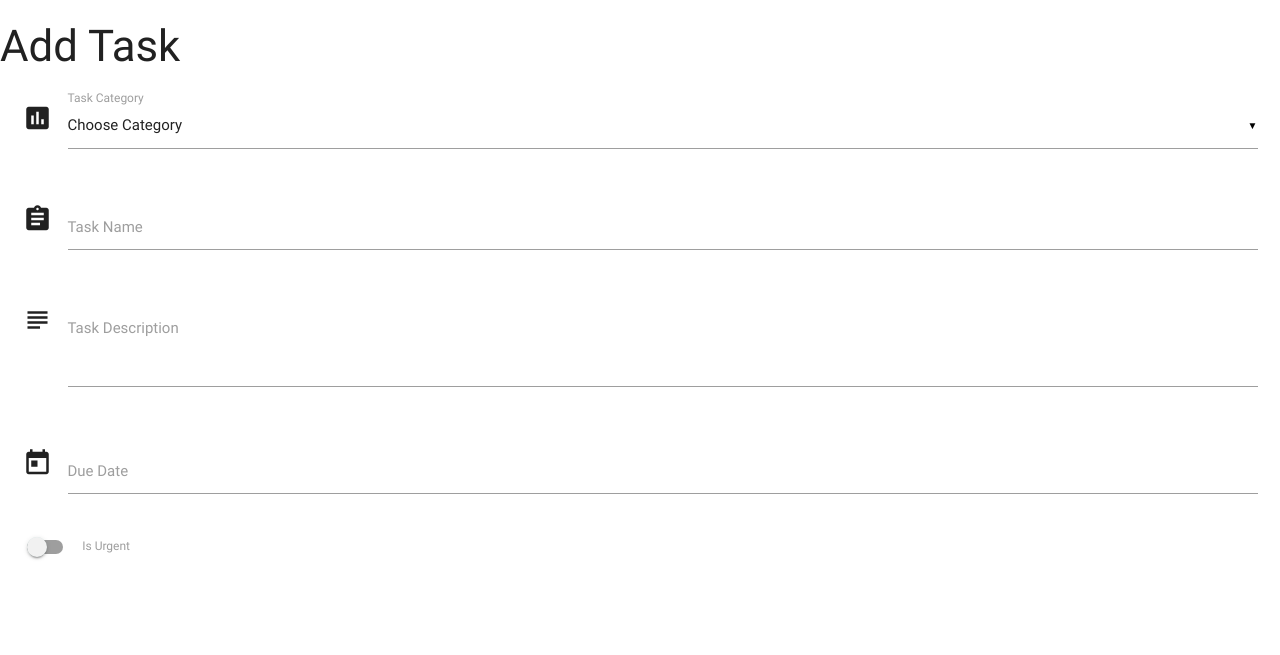
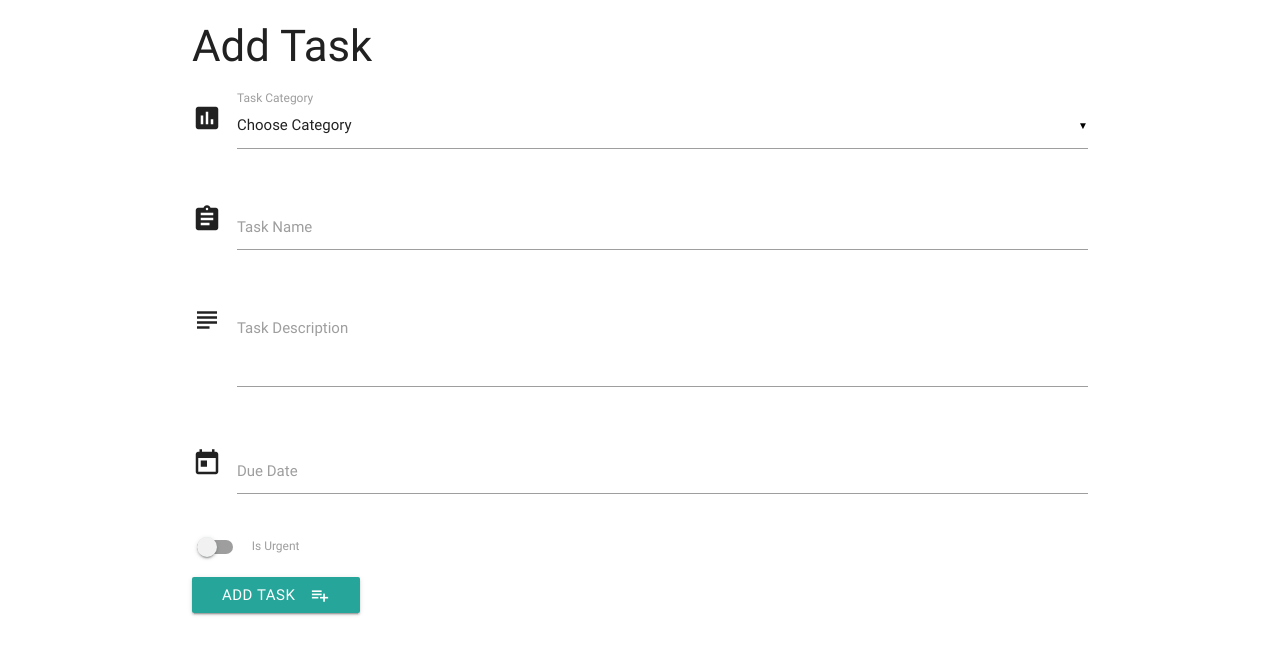
Before and after one commit to StevePilcher/Task_Manager_App, a Flask app: page /add_task in a window 1280 px wide. Shown: the top 655 px of the page. Run offline with Flask 2, Linux system fonts and the light colour scheme; data that the repository does not hold is empty; some libraries are stand-ins or nearby versions.

Commit message:
edit/delte tasks

```diff
--- a/app.py
+++ b/app.py
@@ -16,12 +16,46 @@ def get_tasks():
     return render_template("tasks.html",
     tasks=mongo.db.tasks.find())
 
+
 @app.route('/add_task')
 def add_task():
     return render_template("addtask.html",
     categories=mongo.db.categories.find())
 
 
+@app.route('/insert_task', methods=['POST'])
+def insert_task():
+    tasks = mongo.db.tasks
+    tasks.insert_one(request.form.to_dict())
+    return redirect(url_for('get_tasks'))
+
+
+@app.route('/edit_task/<task_id>')
+def edit_task(task_id):
+    the_task =  mongo.db.tasks.find_one({"_id": ObjectId(task_id)})
+    all_categories =  mongo.db.categories.find()
+    return render_template('edittask.html', task=the_task,
+                           categories=all_categories)
+
+
+@app.route('/update_task/<task_id>' , methods=["POST"])
+def update_task(task_id):
+    tasks = mongo.db.tasks
+    tasks.update( {'_id': ObjectId(task_id)},
+    {
+        'task_name':request.form.get('task_name'),
+        'category_name':request.form.get('category_name'),
+        'task_description': request.form.get('task_description'),
+        'due_date': request.form.get('due_date'),
+        'is_urgent':request.form.get('is_urgent')
+    })
+    return redirect(url_for('get_tasks'))
+
+@app.route('/delete_task/<task_id>')
+def delete_task(task_id):
+    mongo.db.tasks.remove({'_id': ObjectId(task_id)})
+    return redirect(url_for('get_tasks'))
+
 
 if __name__ == '__main__':
     app.run(host=os.environ.get('IP'),
--- /dev/null
+++ b/static/css/style.css
@@ -0,0 +1,11 @@
+.btn_small {
+    height: 24px;
+    width: 60px;
+    line-height: 24px;
+    margin:5px 5px;
+    padding: 0 0.5em;
+}
+
+.task_header {
+    margin-top: 5px;
+}
--- a/templates/addtask.html
+++ b/templates/addtask.html
@@ -2,7 +2,7 @@
 
 <h3>Add Task</h3>
 <div class="row">
-  <form action="" method="POST" class="col s12">
+	<form action="{{ url_for('insert_task') }}" method="POST" class="col s12">
 		<div class="row">
 			<div class="input-field col s12">
 				<i class="material-icons prefix">poll</i>
@@ -52,6 +52,9 @@
         </label>
 			</div>
 		</div>
+		<button class="btn waves-effect waves-light" type="submit" name="action">Add Task
+    <i class="material-icons right">playlist_add</i>
+  </button>
 	</form>
 </div>
 
--- a/templates/base.html
+++ b/templates/base.html
@@ -1,20 +1,16 @@
 <!DOCTYPE html>
 <html>
-  <head>
-    <link
-      href="https://fonts.googleapis.com/icon?family=Material+Icons"
-      rel="stylesheet"
-    />
-    <link
-      rel="stylesheet"
-      href="https://cdnjs.cloudflare.com/ajax/libs/materialize/0.100.2/css/materialize.min.css"
-    />
-    <title>To Do List</title>
-  </head>
 
-  <body>
-    {% block content %} {% endblock %}
+<head>
+    <link href="https://fonts.googleapis.com/icon?family=Material+Icons" rel="stylesheet">
+    <link rel="stylesheet" href="https://cdnjs.cloudflare.com/ajax/libs/materialize/0.100.2/css/materialize.min.css">
+    <link rel="stylesheet" href="{{url_for('static', filename='css/style.css')}}" type="text/css" />
+</head>
 
+<body>
+    <div class="container">
+        {% block content %} {% endblock %}
+    </div>
     <script src="https://cdnjs.cloudflare.com/ajax/libs/jquery/3.2.1/jquery.min.js"></script>
     <script src="https://cdnjs.cloudflare.com/ajax/libs/materialize/0.100.2/js/materialize.min.js"></script>
     <script type="text/javascript">
@@ -32,5 +28,6 @@
             closeOnSelect: false // Close upon selecting a date,
         });
     </script>
-  </body>
+</body>
+
 </html>
```
Also changed, not shown: templates/edittask.html (added, +82 -0 lines), templates/tasks.html (+12 -5 lines). Lines whose indentation alone changed are shown as unchanged.
